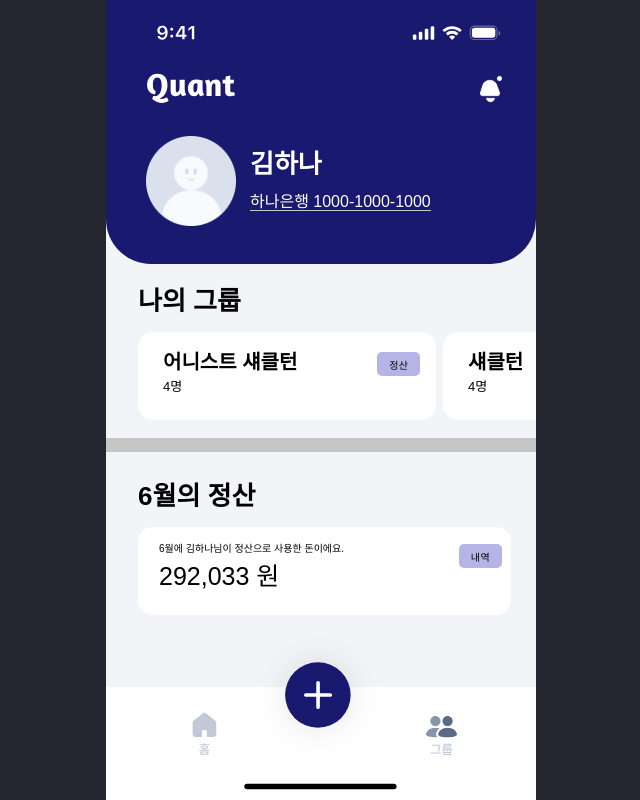
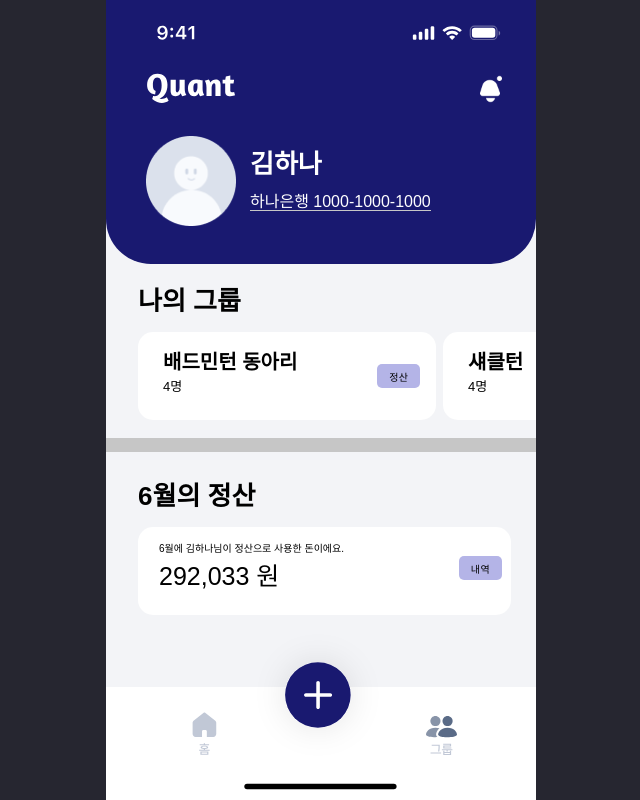
Before and after one commit to quant-prototype/quant_prototype, a React (Create React App) app: page / in a window 1280 px wide. Shown: the whole page, without its empty margins (319-959 px from the left). Built offline with nearby package versions, Linux system fonts and the light colour scheme; the HTML template or start-up script is replaced by a standard one.

Commit message:
css: detail 수정

```diff
--- a/src/pages/Home.jsx
+++ b/src/pages/Home.jsx
@@ -206,6 +206,10 @@ left: 147px;
 cursor: pointer;
 `
 
+const Space=styled.div`
+margin-top: 12px;
+`
+
 function Home() {
 
   const [homeIconSrc, setHomeIconSrc] = useState(homeGray);
@@ -244,10 +248,10 @@ function Home() {
           <ContentContainer>
             <GroupContent>
               <GroupContentContainer>
-                <GroupName>어니스트 섀클턴</GroupName>
+                <GroupName>배드민턴 동아리</GroupName>
                 <GroupCnt>4명</GroupCnt>
               </GroupContentContainer>
-              <StandardButton title='정산' backgroundColor='#B4B4E7' color='black' width='43px' height='24px' fontSize='10px' onClick={handleGroupButtonClick}/>
+              <Space><StandardButton title='정산' backgroundColor='#B4B4E7' color='black' width='43px' height='24px' fontSize='10px' onClick={handleGroupButtonClick}/></Space>
             </GroupContent>
 
             <GroupContent style={{width: "93px", borderTopRightRadius:"0px", borderBottomRightRadius:"0px"}}>
@@ -267,7 +271,7 @@ function Home() {
             <SpendTitle>6월에 김하나님이 정산으로 사용한 돈이에요.</SpendTitle>
             <Money>292,033 원</Money>
           </DetailContainer>
-          <StandardButton title='내역' backgroundColor='#B4B4E7' color='black' width='43px' height='24px' fontSize='10px'/>
+          <Space><StandardButton title='내역' backgroundColor='#B4B4E7' color='black' width='43px' height='24px' fontSize='10px'/></Space>
         </SpendContent>
 
         <PlusButton src={plusButton} onClick={handlePlusButtonClick}/>
--- a/src/pages/MultiplePay/GroupMoney/GroupComplete/PayCompleteComponent.jsx
+++ b/src/pages/MultiplePay/GroupMoney/GroupComplete/PayCompleteComponent.jsx
@@ -52,7 +52,7 @@ export default function PayCompleteComponent() {
         alt="Notification"
         visible={isNotificationVisible}
       />
-          <PayAmountComponent payAmount={310000} memberCount={10} />
+          <PayAmountComponent payAmount={210000} memberCount={10} />
           <ButtonContainer>
             <StandardButton
               title="홈 화면으로 이동하기"
```
